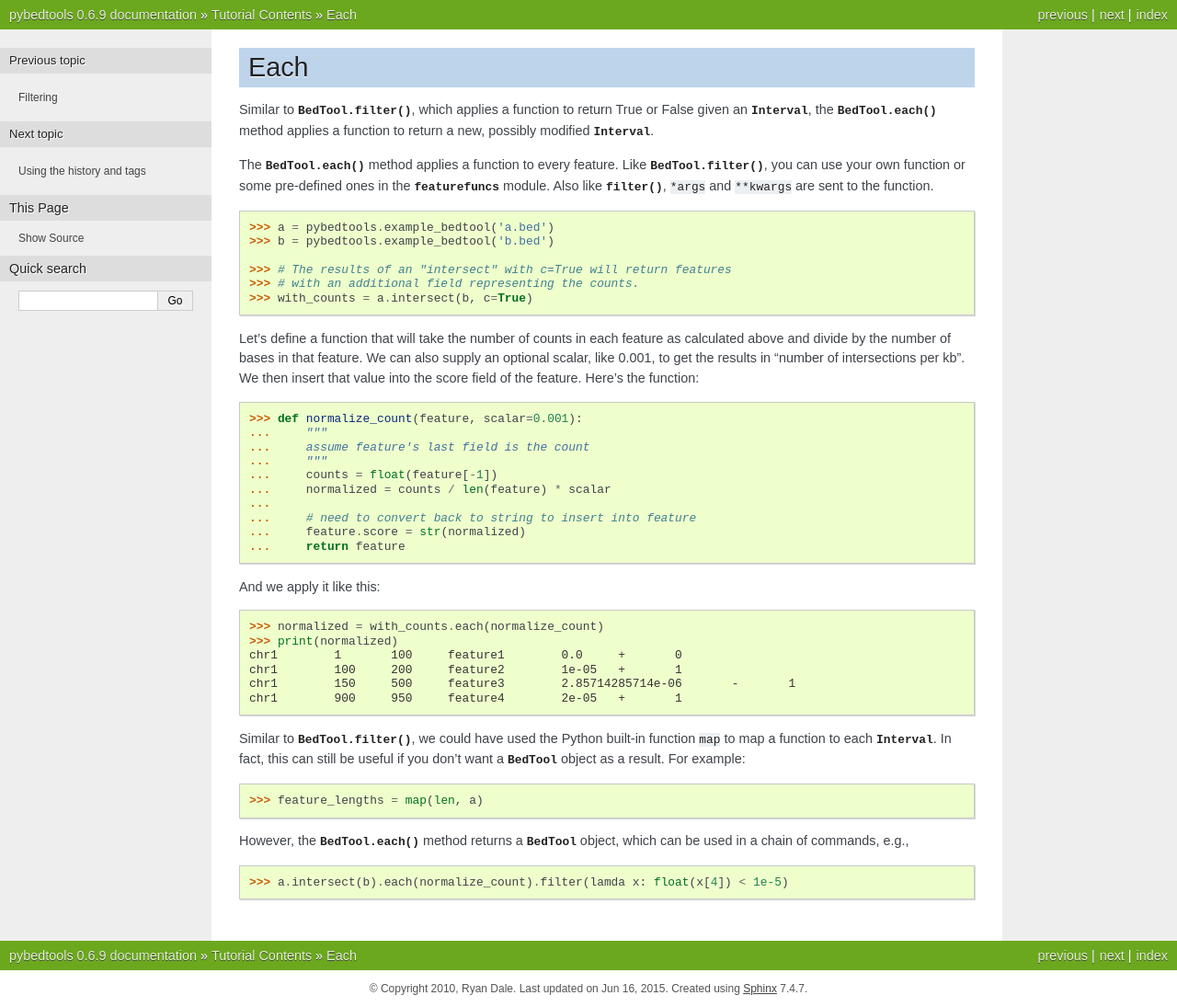
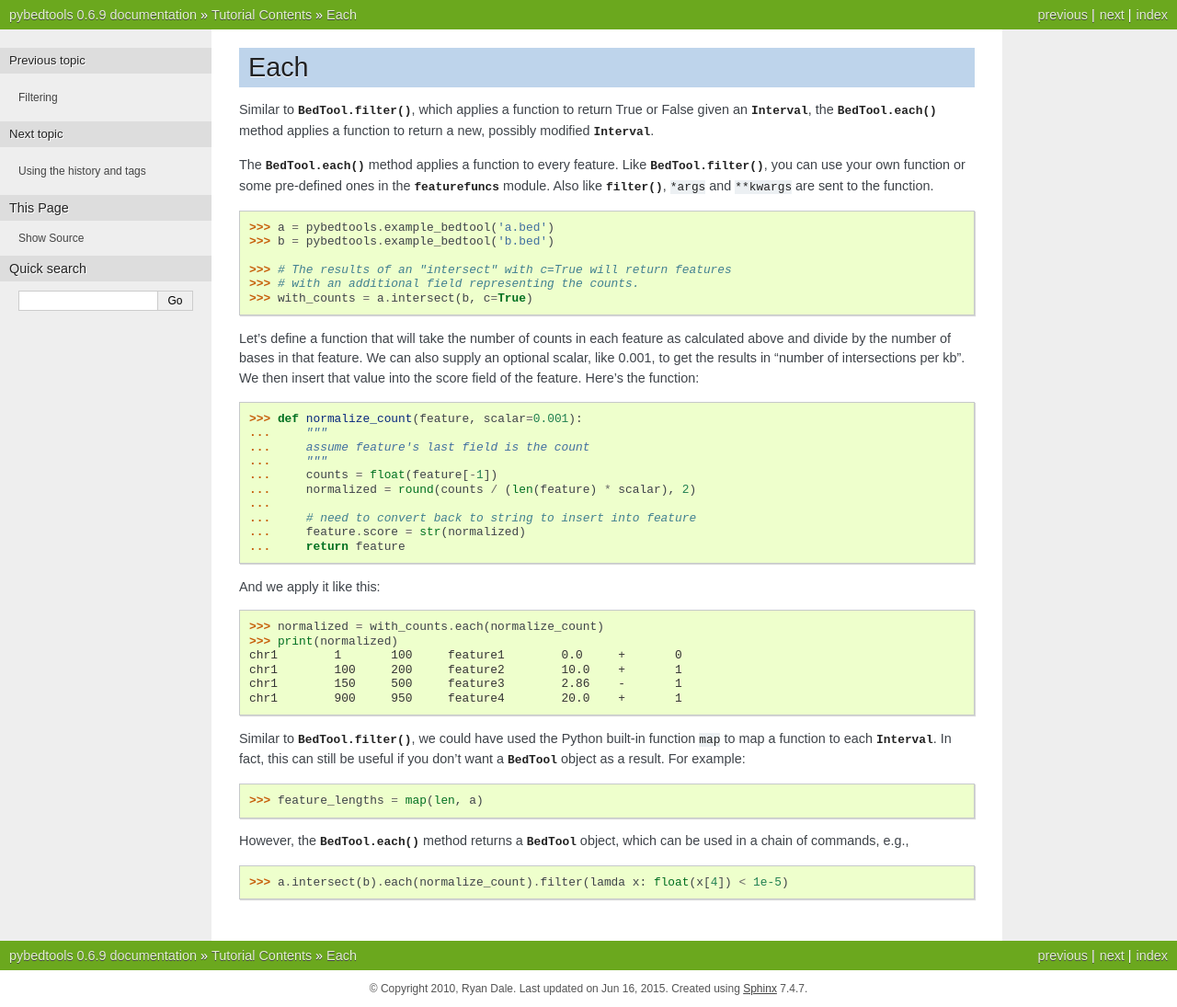
Before and after one commit to daler/pybedtools, a Sphinx documentation site: the page built from docs/source/each.rst, in a window 1280 px wide. Shown: the whole page at 92% size. Built offline with Sphinx 7.4.7, drawn with Linux system fonts in a browser that asks for light colours; comment, search, counter and statistics services are not loaded.

Commit message:
rounding to 2 digits for more stable testing
also make "normalize" semantically correct

```diff
--- a/docs/source/each.rst
+++ b/docs/source/each.rst
@@ -34,7 +34,7 @@ field of the feature.  Here's the function:
     ...     assume feature's last field is the count
     ...     """
     ...     counts = float(feature[-1])
-    ...     normalized = counts / len(feature) * scalar
+    ...     normalized = round(counts / (len(feature) * scalar), 2)
     ...
     ...     # need to convert back to string to insert into feature
     ...     feature.score = str(normalized)
@@ -48,9 +48,9 @@ And we apply it like this:
     >>> normalized = with_counts.each(normalize_count)
     >>> print(normalized)
     chr1	1	100	feature1	0.0	+	0
-    chr1	100	200	feature2	1e-05	+	1
-    chr1	150	500	feature3	2.85714285714e-06	-	1
-    chr1	900	950	feature4	2e-05	+	1
+    chr1	100	200	feature2	10.0	+	1
+    chr1	150	500	feature3	2.86	-	1
+    chr1	900	950	feature4	20.0	+	1
     <BLANKLINE>
 
 Similar to :meth:`BedTool.filter`, we could have used the Python built-in
```
